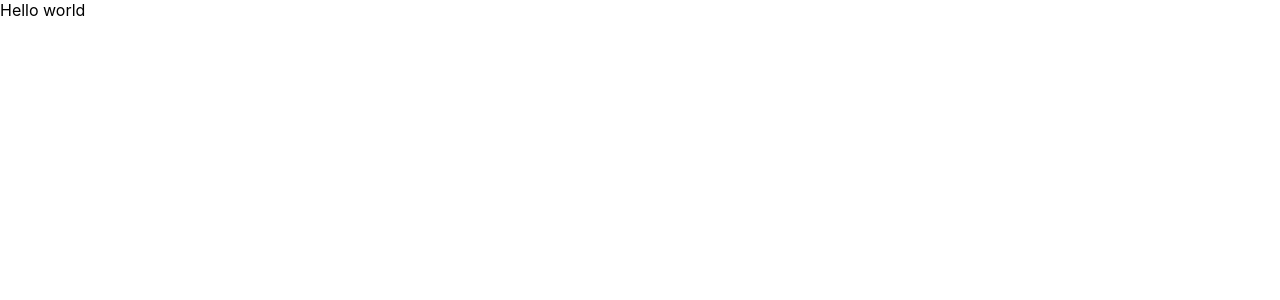
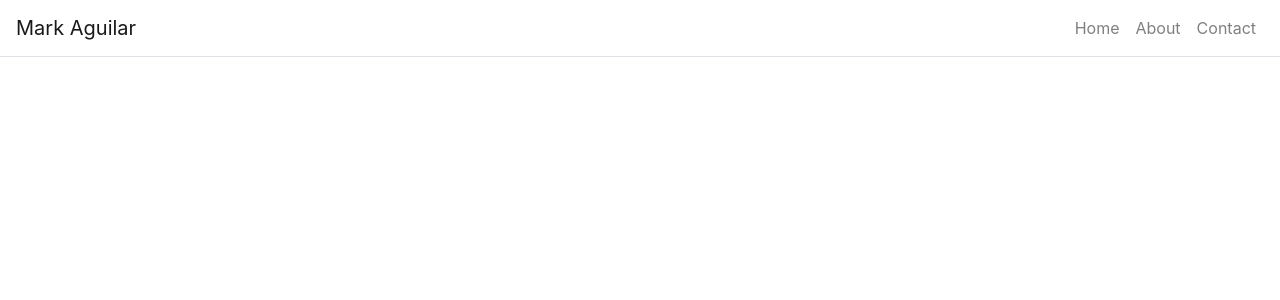
Before and after one commit to Mark4348/ReactPortfolio, a React (Create React App) app in the folder reactportfolio/: page / in a window 1280 px wide. Shown: the top 300 px of the page. Built offline with nearby package versions, Linux system fonts and the light colour scheme.

Commit message:
configured state setup and Navbar is functional

```diff
--- a/reactportfolio/package.json
+++ b/reactportfolio/package.json
@@ -6,8 +6,11 @@
     "@testing-library/jest-dom": "^5.11.6",
     "@testing-library/react": "^11.2.2",
     "@testing-library/user-event": "^12.5.0",
+    "bootstrap": "^4.5.3",
     "react": "^17.0.1",
+    "react-bootstrap": "^1.4.0",
     "react-dom": "^17.0.1",
+    "react-router-dom": "^5.2.0",
     "react-scripts": "4.0.1",
     "web-vitals": "^0.2.4"
   },
--- a/reactportfolio/src/App.js
+++ b/reactportfolio/src/App.js
@@ -1,6 +1,12 @@
 import logo from './logo.svg';
 import './App.css';
 import React from "react";
+import { BrowserRouter as Router, Route, Link } from 'react-router-dom';
+import Container from "react-bootstrap/Container";
+import Navbar from "react-bootstrap/Navbar";
+import Nav from "react-bootstrap/Nav";
+
+
 
 class App extends React.Component {
 
@@ -31,8 +37,29 @@
 
 
   render(){
+
   return (
-  <div>Hello world</div>
+
+      <Router>
+
+        <Container className="p-0" fluid={true}>
+
+          <Navbar className="border-bottom" bg="transparent" expand="lg">
+            <Navbar.Brand>Mark Aguilar</Navbar.Brand>
+            <Navbar.Toggle className="border" aria-controls="navbar-toggle"/>
+            <Navbar.Collapse id="navbar-toggle">
+              <Nav className="ml-auto">
+                <Link className="nav-link" to="/">Home</Link>
+                <Link className="nav-link" to="/">About</Link>
+                <Link className="nav-link" to="/">Contact</Link>
+              </Nav>
+            </Navbar.Collapse>
+          </Navbar>
+
+        </Container>
+
+      </Router>
+
     );
   }
 }
--- a/reactportfolio/src/index.js
+++ b/reactportfolio/src/index.js
@@ -3,6 +3,7 @@
 import './index.css';
 import App from './App';
 import reportWebVitals from './reportWebVitals';
+import "bootstrap/dist/css/bootstrap.css";
 
 ReactDOM.render(
   <React.StrictMode>
```
Also changed, not shown: 1 other file (tests, documents, lock files or other folders).
